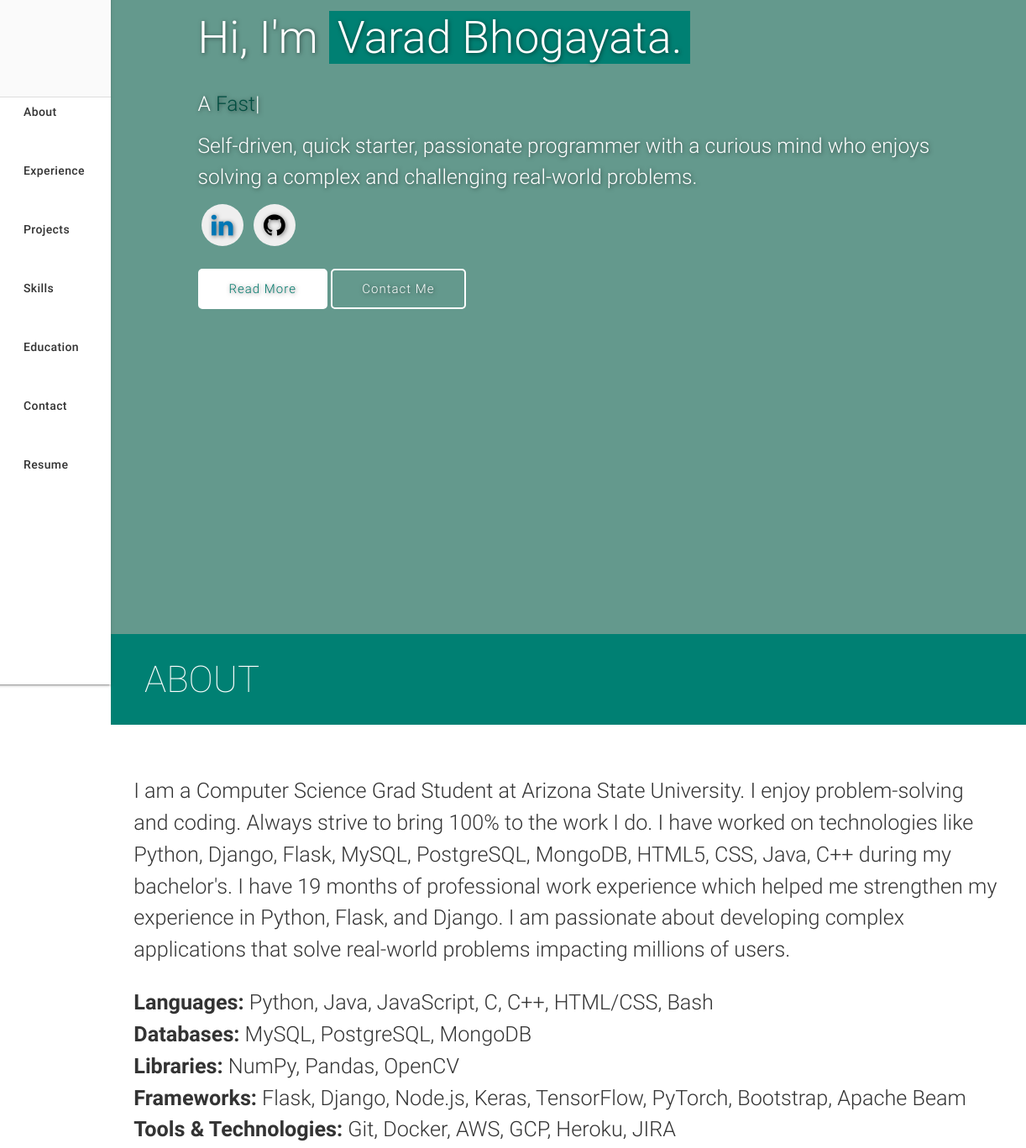
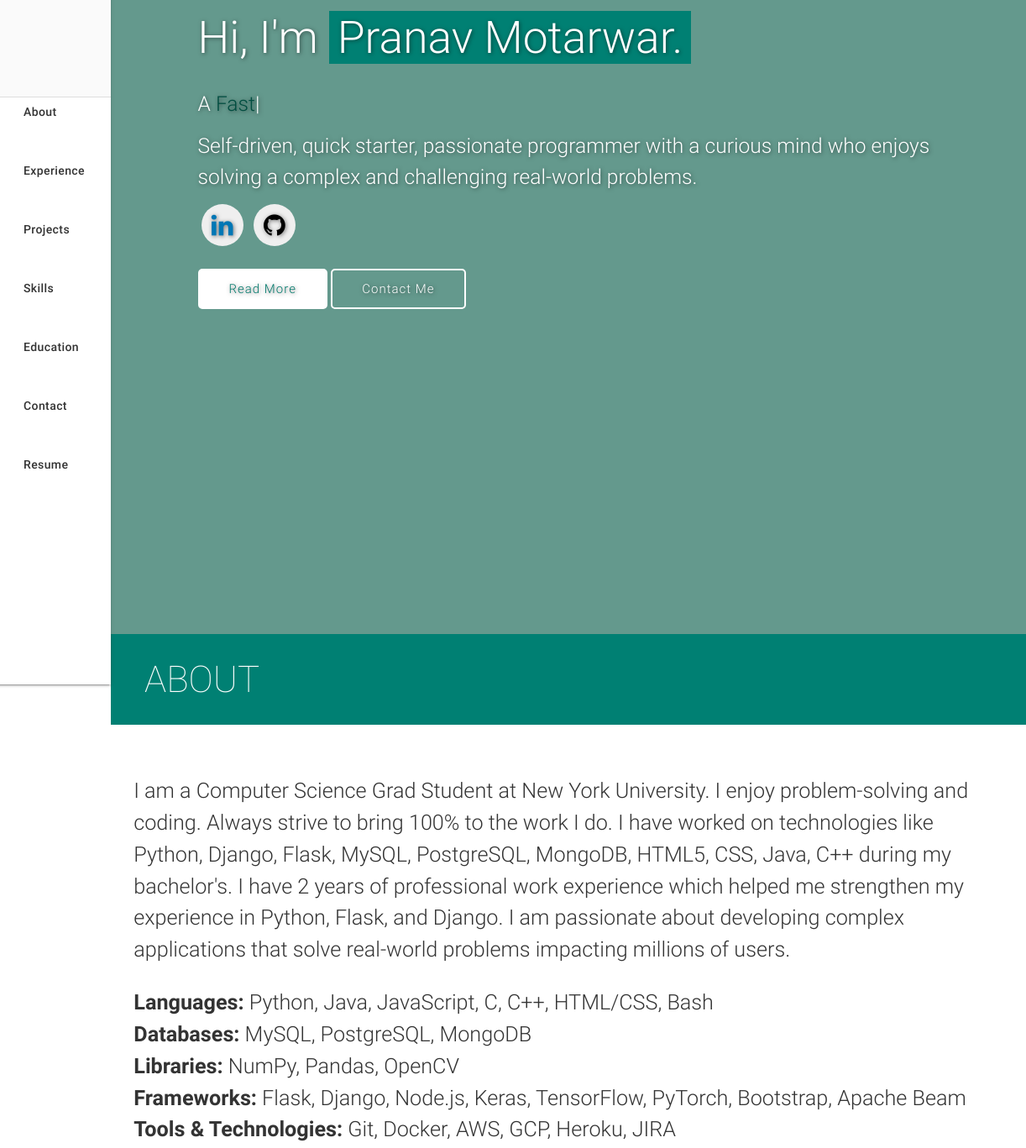
Before and after one commit to PranavMotarwar/pranavmotarwar.github.io, a plain HTML site: page index.html in a window 1280 px wide. Shown: the part 45-1412 px from the top of the page at 84% size, 58-1280 px from the left. Drawn offline with nearby package versions, Linux system fonts and the light colour scheme; files that its build step writes are made by us from their sources; files whose address does not match are found by name.

Commit message:
Update index.html
set 1

```diff
--- a/index.html
+++ b/index.html
@@ -20,7 +20,7 @@
   <link rel="stylesheet" href="//maxcdn.bootstrapcdn.com/font-awesome/4.3.0/css/font-awesome.min.css" />
   <!-- Custom Styles-->
   <link rel="stylesheet" href="/assets/css/style.css" />
-  <title>Varad Bhogayata | Software Developer</title>
+  <title>Pranav Motarwar | Software Developer</title>
 
   <!-- Global site tag (gtag.js) - Google Analytics -->
   <script async src="https://www.googletagmanager.com/gtag/js?id=UA-126939217-2"></script>
@@ -35,10 +35,10 @@
   <!-- Open Graph-->
   <meta property="og:locale" content="en_US" />
   <meta property="og:type" content="website" />
-  <meta property="og:title" content="Varad Bhogayata | Software Developer" />
+  <meta property="og:title" content="Pranav Motarwar | Software Developer" />
   <meta property="og:description" content="Software Developer" />
   <meta property="og:url" content="https://varadbhogayata.github.io/" />
-  <meta property="og:site_name" content="Varad Bhogayata | Software Developer" />
+  <meta property="og:site_name" content="Pranav Motarwar | Software Developer" />
   <meta property="article:publisher" content="https://varadbhogayata.github.io/" />
   <meta property="og:image" content="https://varadbhogayata.github.io/examples/preview.JPG" />
   <!-- Twitter -->
@@ -47,7 +47,7 @@
   <meta name="twitter:title" content="Coder | Technofreak | Explorer | Minimalist | Humane" />
   <meta name="twitter:description" content="Software Developer" />
   <meta name="twitter:url" content="https://twitter.com/varad_bhogayata" />
-  <meta name="author" content="Varad Bhogayata" />
+  <meta name="author" content="Pranav Motarwar" />
   <meta name="description" content="Software Developer with a passion for backend development and artificial intelligence." />
   <link rel="apple-touch-icon" sizes="57x57" href="/assets/img/favicon/apple-icon-57x57.png" />
   <link rel="apple-touch-icon" sizes="60x60" href="/assets/img/favicon/apple-icon-60x60.png" />
@@ -144,7 +144,7 @@
         4. mdi-file-attachment
         5. mdi-file-folder-shared
         -->
-        <!-- <a aria-label="Open Varad's resume in a new tab" href="#resume" target="_blank"
+        <!-- <a aria-label="Open Pranav's resume in a new tab" href="#resume" target="_blank"
           onclick="window.open('https://drive.google.com/file/d/1vYi-bMyIsZPve0x_clxY8xsDtiHiOMd3/view?usp=sharing')"
           class="waves-effect waves-dark teal-text"><i class="mdi-file-folder-open small"></i><span>Resume</span></a> -->
         <a aria-label="Open Varad's resume in a new tab" href="https://varadbhogayata.github.io/assets/resume/Varad_Bhogayata_Resume.pdf" target="_blank"
@@ -158,8 +158,7 @@
     <a aria-label="Toggle visibility of the mobile navbar" href="#" data-activates="slide-out"
       class="button-collapse"><i class="mdi-navigation-menu"></i></a>
     <div class="name-title">
-      <a id="name" aria-label="Navigate to the beginning of the page" href="#" class="teal-text">Varad
-        Bhogayata</a><span class="black-text">Software Developer</span>
+      <a id="name" aria-label="Navigate to the beginning of the page" href="#" class="teal-text">Pranav Motarwar</a><span class="black-text">Software Developer</span>
     </div>
   </nav>
 
@@ -193,7 +192,7 @@
             class="mdi-content-mail small"></i><span>Contact</span></a>
       </li>
       <li class="bold">
-        <a aria-label="Open Varad's Resume in a new tab"
+        <a aria-label="Open Pranav's Resume in a new tab"
           href="https://drive.google.com/file/d/1B6MZ1z0-7NsefC3Lm_q-uhib28MTqpE9/view?usp=sharing" target="_blank"
           class="waves-effect waves-dark teal-text"><i class="mdi-file-folder-open small"></i><span>Resume</span></a>
       </li>
@@ -209,7 +208,7 @@
         <div class="col-md-9">
           <div class="content section-padding valign" style="margin-left: 10%; margin-top: 50px;">
             <div class="caption">
-              <h2>Hi, I'm <span class="teal">Varad Bhogayata.</span></h2>
+              <h2>Hi, I'm <span class="teal">Pranav Motarwar.</span></h2>
               <h5 style="color:#fff">A <span class="typing" style="font-weight: 300; color:#004d40"></span></h5>
               <!-- <h5 style="color:#00796b">A <span class="typing" style="font-weight: 300; color:#fff"></span></h5> -->
               <h5>Self-driven, quick starter, passionate programmer with a curious mind who enjoys solving a complex and challenging real-world problems.</h5>
@@ -226,19 +225,6 @@
                 </button>
               </a>
 
-              <!-- <a href="https://angel.co/u/varad_bhogayata" target="_blank">
-                <button class="icon-btn angellist">
-                  <i class="fa fa-angellist"></i>
-                </button>
-              </a> -->
-
-              <!-- <a href="http://linkedin.com/in/varadbhogayata" target="_blank">
-                  <span class="fa-stack fa-lg">
-                    <i class="fa fa-circle fa-stack-2x"></i>
-                    <i class="fa fa-linkedin fa-stack-1x fa-inverse"></i>
-
-                  </span>
-              </a> -->
             </div>
             <div class='buttons'>
               <a href="#about" class="readme">Read More</a>
@@ -260,9 +246,9 @@
           </h2>
         </blockquote> -->
         <p>
-          I am a Computer Science Grad Student at Arizona State University. I enjoy problem-solving and coding. Always strive to bring 100% to the work I do.
+          I am a Computer Science Grad Student at New York University. I enjoy problem-solving and coding. Always strive to bring 100% to the work I do.
 
-          I have worked on technologies like Python, Django, Flask, MySQL, PostgreSQL, MongoDB, HTML5, CSS, Java, C++ during my bachelor's. I have 19 months of professional work experience which helped me strengthen my experience in Python, Flask, and Django.
+          I have worked on technologies like Python, Django, Flask, MySQL, PostgreSQL, MongoDB, HTML5, CSS, Java, C++ during my bachelor's. I have 2 years of professional work experience which helped me strengthen my experience in Python, Flask, and Django.
 
           I am passionate about developing complex applications that solve real-world problems impacting millions of users.
         </p>
```
